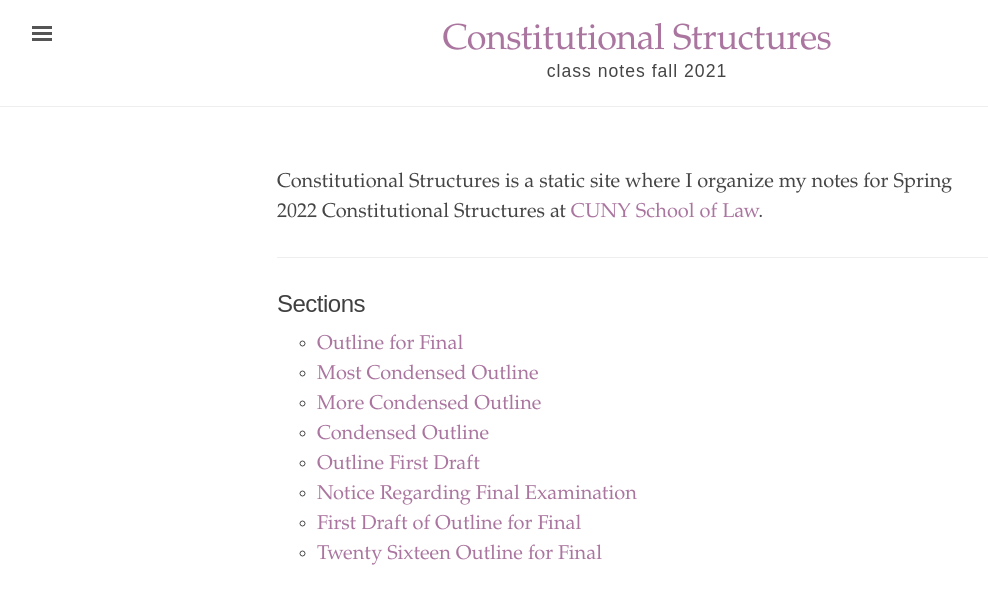
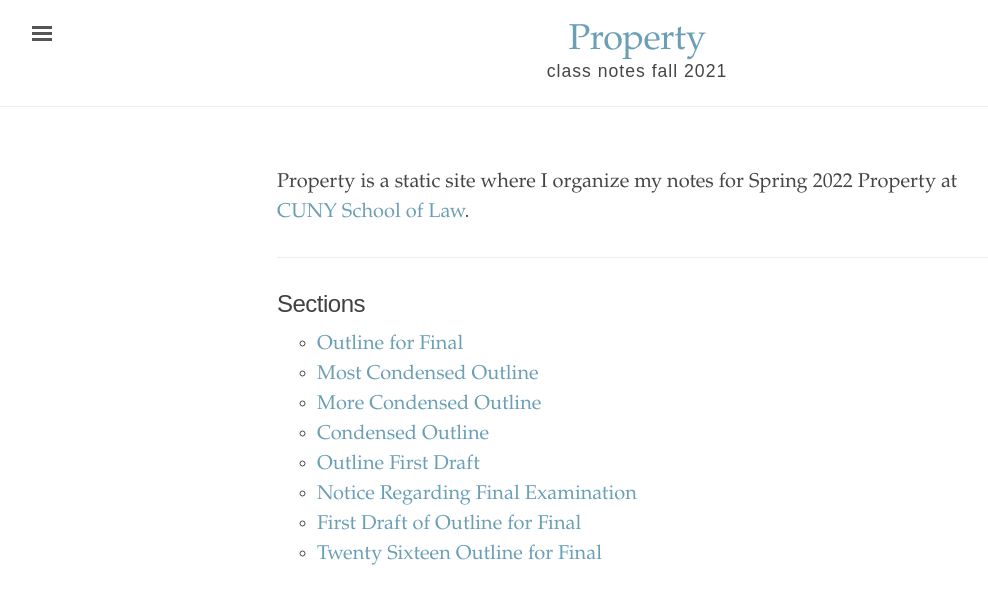
Before and after one commit to binipringle/property, a Jekyll site: the page built from index.html, in a window 1280 px wide. Shown: the top 604 px of the page, without its empty margins (3-991 px from the left). Built offline with Jekyll 4.4.1, drawn with Linux system fonts in a browser that asks for light colours.

Commit message:
changed constructs to property in readme config includes and index

```diff
--- a/_config.yml
+++ b/_config.yml
@@ -1,11 +1,11 @@
 # Built with Jekyll 3.6.0
 
 # Setupš
-title:               'Constitutional Structures'
+title:               'Property'
 tagline:             'class notes fall 2021'
 description:         'This is an experimental way of organizing class notes.'
 url:                 'https://github.com/binipringle'
-baseurl:             '/constructs'
+baseurl:             '/property'
 
 # About/contact
 author:
@@ -14,7 +14,7 @@ author:
   email:             sabina.pringle@gmail.com
 
 # Color scheme. Options: red, orange, magenta, cyan, blue, brown
-color-scheme: magenta
+color-scheme: blue
 
 # Permalinks
 permalink: pretty
--- a/_includes/sidebar.html
+++ b/_includes/sidebar.html
@@ -37,7 +37,7 @@
     <script src="https://hypothes.is/embed.js" async></script>
   -->
 
-    <a class="sidebar-nav-item" href="https://github.com/binipringle/constructs" target="_blank">GitHub project</a>
+    <a class="sidebar-nav-item" href="https://github.com/binipringle/property" target="_blank">GitHub project</a>
   </nav>
 
   <div class="sidebar-item">
--- a/index.html
+++ b/index.html
@@ -1,11 +1,11 @@
 ---
 layout: default
-title: "Constitutional Structures"
+title: "Property"
 ---
 <div class="introduction">
 <p>
 
-  Constitutional Structures is a static site where I organize my notes for Spring 2022 Constitutional Structures at <a href="https://www.law.cuny.edu/">CUNY School of Law</a>.
+  Property is a static site where I organize my notes for Spring 2022 Property at <a href="https://www.law.cuny.edu/">CUNY School of Law</a>.
 </p>
 </div>
 
```
Also changed, not shown: README.md.
